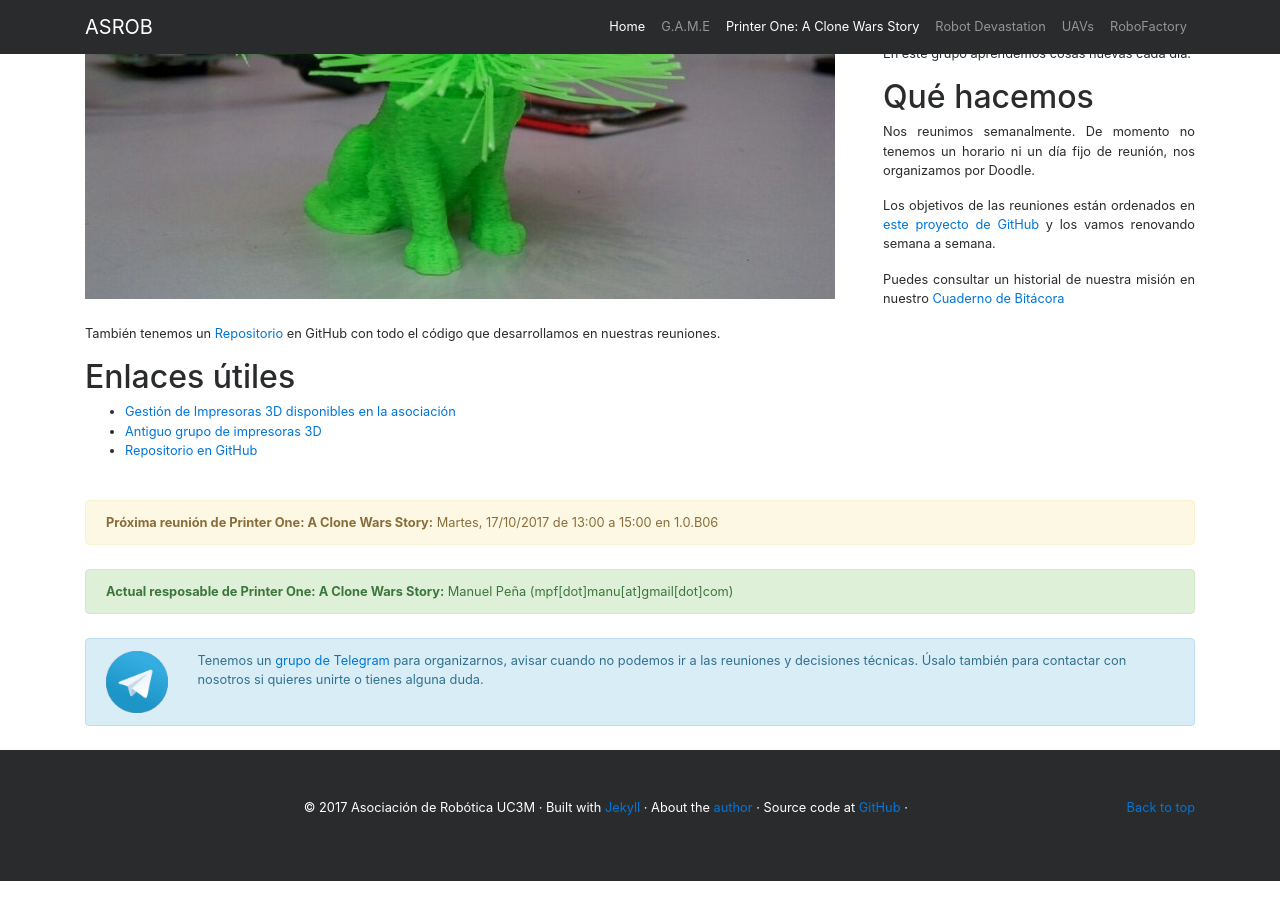
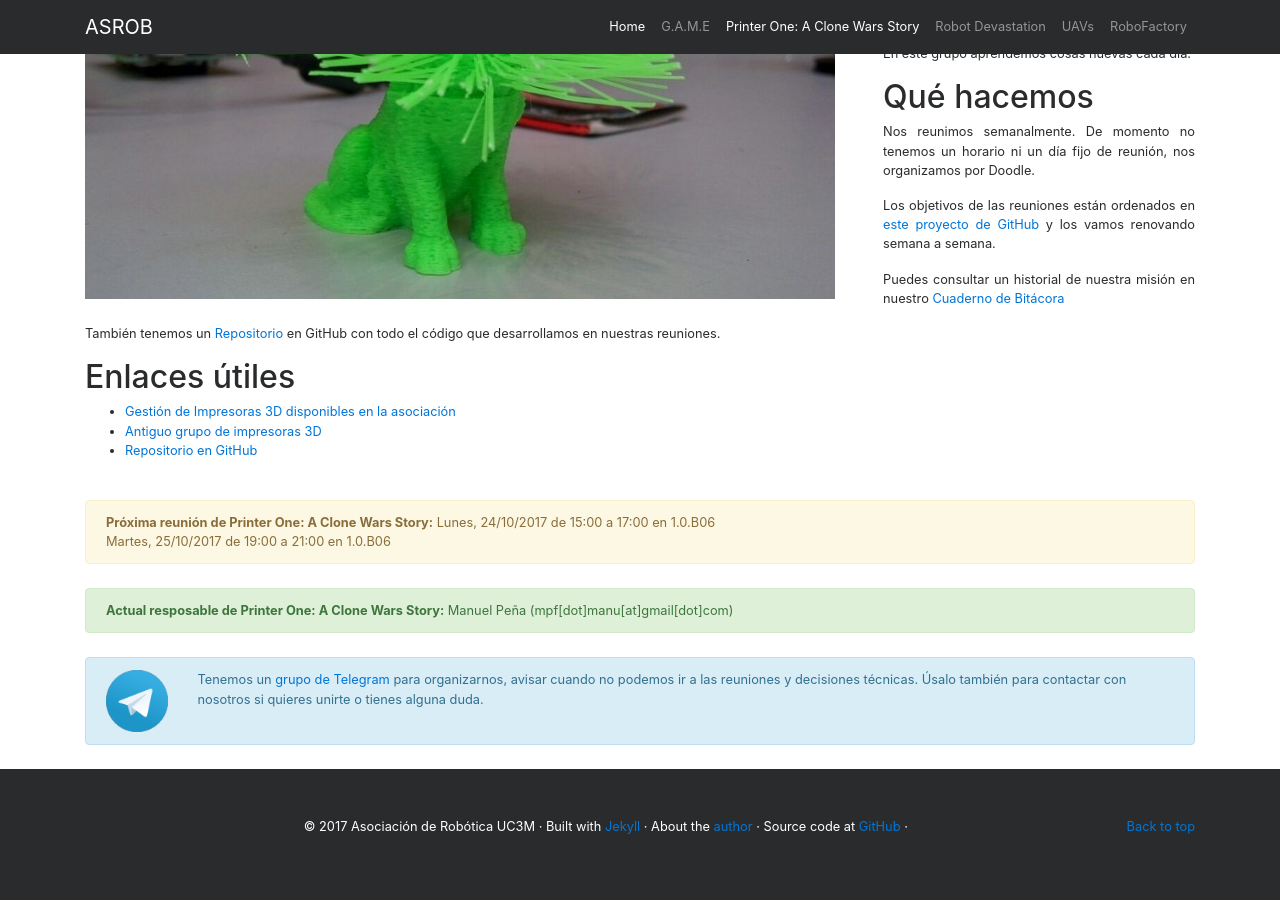
Before and after one commit to asrob-uc3m/asrob-uc3m.github.io, a Jekyll site: the page built from _workgroups/2017-05-28-printer-one.markdown, in a window 1280 px wide and 900 px high, scrolled down 928 px. Built offline with Jekyll 4.4.1, drawn with Linux system fonts in a browser that asks for light colours.

Commit message:
Updated Printer One next meeting

```diff
--- a/_workgroups/2017-05-28-printer-one.markdown
+++ b/_workgroups/2017-05-28-printer-one.markdown
@@ -9,7 +9,7 @@ picture: /img/printer_one.png
 picture_full: /img/printer_one-full.jpg
 manager: Manuel Peña
 manager_email: mpf[dot]manu[at]gmail[dot]com
-next_meeting: Martes, 17/10/2017 de 13:00 a 15:00 en 1.0.B06
+next_meeting: Lunes, 24/10/2017 de 15:00 a 17:00 en 1.0.B06 <br> Martes, 25/10/2017 de 19:00 a 21:00 en 1.0.B06
 layout: workgroup
 ---
 
```
